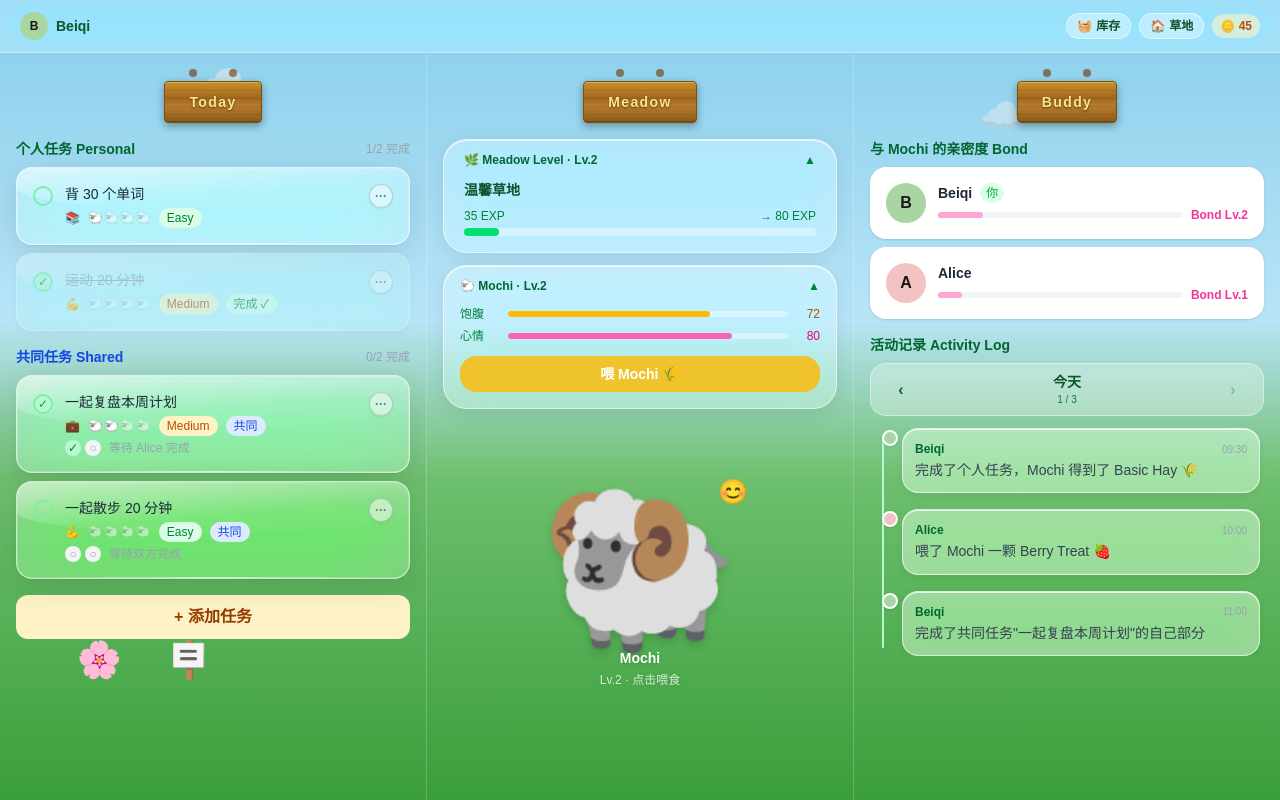
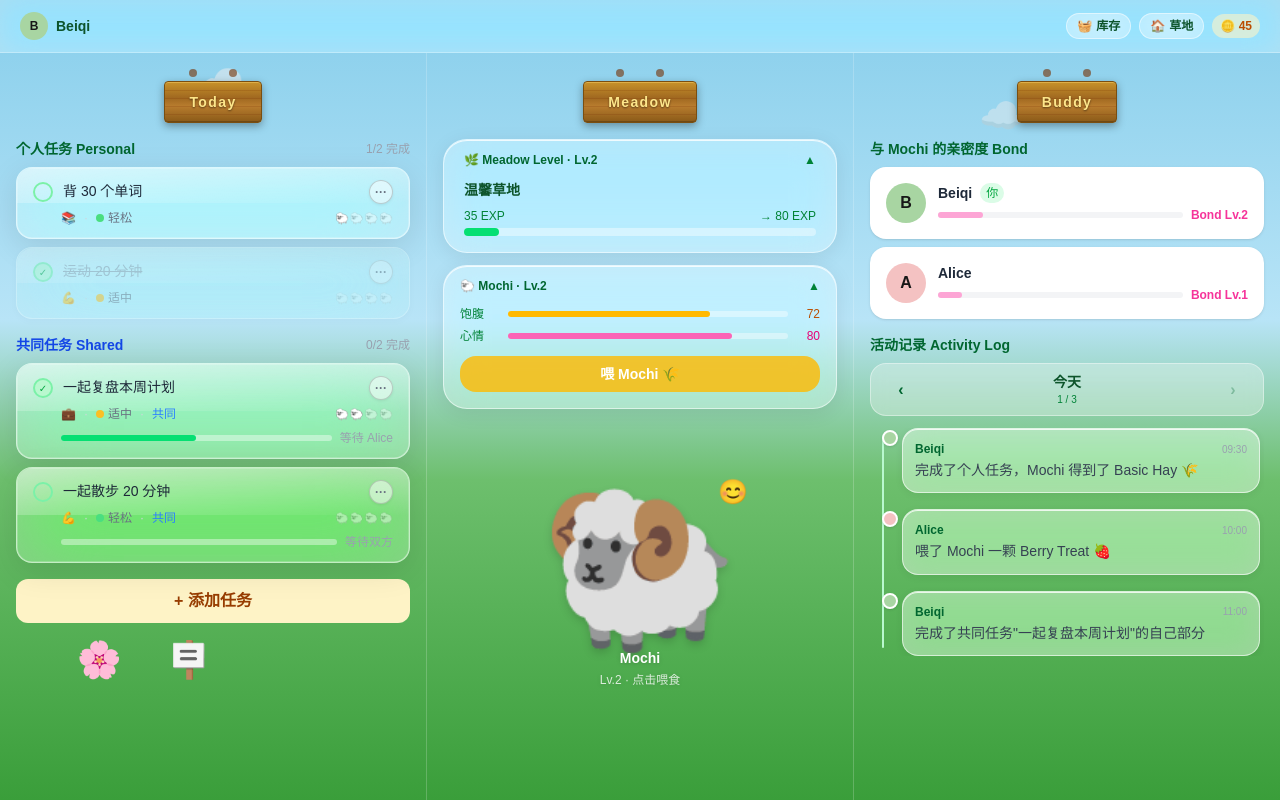
Before and after one commit to Becky-Dai/Baa-Do, a Next.js app in the folder frontend/: page /dashboard in a window 1280 px wide. Built offline with nearby package versions, Linux system fonts and the light colour scheme.

Commit message:
style: unified task card layout with clean two-row design

```diff
--- a/frontend/components/tasks/TaskCard.tsx
+++ b/frontend/components/tasks/TaskCard.tsx
@@ -7,10 +7,7 @@
 
 import { useState, useRef, useEffect } from 'react';
 import { createPortal } from 'react-dom';
-import Badge from '../ui/Badge';
 import type { Task } from '../../types/task';
-
-type BadgeColor = React.ComponentProps<typeof Badge>['color'];
 
 interface TaskCardProps {
   task: Task;
@@ -22,35 +19,18 @@ interface TaskCardProps {
   onEdit?: (taskId: string) => void;
 }
 
-const difficultyColor: Record<string, BadgeColor> = {
-  easy: 'green', medium: 'amber', hard: 'pink',
-};
-const difficultyLabel: Record<string, string> = {
-  easy: 'Easy', medium: 'Medium', hard: 'Hard',
-};
 const categoryEmoji: Record<string, string> = {
   life: '🏠', study: '📚', work: '💼', fitness: '💪',
   leisure: '🎮', diet: '🍎', social: '💬', other: '✨',
 };
 
-function SharedProgress({ task, buddyName }: { task: Task; buddyName?: string }) {
-  const count = task.completedByIds.length;
-  return (
-    <div className="flex items-center gap-1 mt-1">
-      <span className={`w-4 h-4 rounded-full text-xs flex items-center justify-center ${count >= 1 ? 'bg-green-200 text-green-700' : 'bg-gray-100 text-gray-400'}`}>
-        {count >= 1 ? '✓' : '○'}
-      </span>
-      <span className={`w-4 h-4 rounded-full text-xs flex items-center justify-center ${count >= 2 ? 'bg-green-200 text-green-700' : 'bg-gray-100 text-gray-400'}`}>
-        {count >= 2 ? '✓' : '○'}
-      </span>
-      <span className="text-xs text-gray-400 ml-1">
-        {count === 0 && '等待双方完成'}
-        {count === 1 && `等待 ${buddyName ?? '搭子'} 完成`}
-        {count >= 2 && '双方都完成了！'}
-      </span>
-    </div>
-  );
-}
+const difficultyDot: Record<string, string> = {
+  easy: '#4ade80', medium: '#fbbf24', hard: '#f87171',
+};
+
+const difficultyLabel: Record<string, string> = {
+  easy: '轻松', medium: '适中', hard: '挑战',
+};
 
 export default function TaskCard({
   task, currentUserId, buddyName,
@@ -70,10 +50,7 @@ export default function TaskCard({
   function openMenu() {
     if (buttonRef.current) {
       const rect = buttonRef.current.getBoundingClientRect();
-      setDropdownPos({
-        top: rect.bottom + 6,
-        right: window.innerWidth - rect.right,
-      });
+      setDropdownPos({ top: rect.bottom + 6, right: window.innerWidth - rect.right });
     }
     setMenuOpen(true);
   }
@@ -81,38 +58,28 @@ export default function TaskCard({
   useEffect(() => {
     if (!menuOpen) return;
     function handleClick(e: MouseEvent) {
-      const target = e.target as Node;
-      const insideDropdown = dropdownRef.current?.contains(target);
-      const insideButton = buttonRef.current?.contains(target);
-      if (!insideDropdown && !insideButton) setMenuOpen(false);
+      const t = e.target as Node;
+      if (!dropdownRef.current?.contains(t) && !buttonRef.current?.contains(t)) {
+        setMenuOpen(false);
+      }
     }
     document.addEventListener('mousedown', handleClick);
     return () => document.removeEventListener('mousedown', handleClick);
   }, [menuOpen]);
 
-  const outerStyle: React.CSSProperties = {
+  const cardStyle: React.CSSProperties = {
     position: 'relative',
     backdropFilter: 'blur(40px) saturate(200%) brightness(108%)',
     WebkitBackdropFilter: 'blur(40px) saturate(200%) brightness(108%)',
-    backgroundColor: isDone ? 'rgba(255,255,255,0.18)' : 'rgba(255,255,255,0.28)',
+    backgroundColor: isDone ? 'rgba(255,255,255,0.16)' : 'rgba(255,255,255,0.28)',
     border: '1px solid rgba(255,255,255,0.55)',
     boxShadow: isDone
-      ? '0 2px 8px rgba(0,0,0,0.06)'
-      : '0 8px 32px rgba(0,0,0,0.10), 0 1px 2px rgba(0,0,0,0.06), inset 0 0 0 0.5px rgba(255,255,255,0.4)',
+      ? '0 2px 8px rgba(0,0,0,0.05)'
+      : '0 8px 32px rgba(0,0,0,0.10), inset 0 0 0 0.5px rgba(255,255,255,0.4)',
   };
 
-  const specularStyle: React.CSSProperties = {
-    position: 'absolute', top: 0, left: 0, right: 0, height: '52%',
-    background: 'linear-gradient(175deg, rgba(255,255,255,0.55) 0%, rgba(255,255,255,0.08) 60%, transparent 100%)',
-    borderRadius: '16px 16px 40% 40% / 12px 12px 20px 20px',
-    pointerEvents: 'none',
-  };
-
-  const rimStyle: React.CSSProperties = {
-    position: 'absolute', bottom: 0, left: '10%', right: '10%', height: '1px',
-    background: 'linear-gradient(90deg, transparent, rgba(255,255,255,0.6), transparent)',
-    pointerEvents: 'none',
-  };
+  const shared = task.type === 'shared';
+  const completedCount = task.completedByIds.length;
 
   const dropdown = menuOpen ? createPortal(
     <div
@@ -125,7 +92,7 @@ export default function TaskCard({
         width: 112,
         borderRadius: 16,
         overflow: 'hidden',
-        background: '#ffffff',
+        background: '#fff',
         border: '1px solid rgba(0,0,0,0.08)',
         boxShadow: '0 8px 24px rgba(0,0,0,0.14)',
       }}
@@ -134,7 +101,7 @@ export default function TaskCard({
         onClick={() => { setMenuOpen(false); onEdit?.(task.id); }}
         className="w-full px-4 py-2.5 text-left text-sm text-gray-700 hover:bg-green-50 flex items-center gap-2"
       >
-        <svg width="14" height="14" viewBox="0 0 14 14" fill="none" xmlns="http://www.w3.org/2000/svg">
+        <svg width="14" height="14" viewBox="0 0 14 14" fill="none">
           <path d="M9.917 1.75a1.237 1.237 0 0 1 1.75 1.75L4.083 11.083l-2.333.584.583-2.334L9.917 1.75Z" stroke="currentColor" strokeWidth="1.2" strokeLinecap="round" strokeLinejoin="round"/>
         </svg>
         编辑
@@ -144,7 +111,7 @@ export default function TaskCard({
         onClick={() => { setMenuOpen(false); onDelete?.(task.id); }}
         className="w-full px-4 py-2.5 text-left text-sm text-red-500 hover:bg-red-50 flex items-center gap-2"
       >
-        <svg width="14" height="14" viewBox="0 0 14 14" fill="none" xmlns="http://www.w3.org/2000/svg">
+        <svg width="14" height="14" viewBox="0 0 14 14" fill="none">
           <path d="M1.75 3.5h10.5M5.25 3.5V2.333A.583.583 0 0 1 5.833 1.75h2.334a.583.583 0 0 1 .583.583V3.5M11.083 3.5l-.583 8.167A.583.583 0 0 1 9.917 12.25H4.083a.583.583 0 0 1-.583-.583L2.917 3.5" stroke="currentColor" strokeWidth="1.2" strokeLinecap="round" strokeLinejoin="round"/>
           <path d="M5.833 6.417v3.5M8.167 6.417v3.5" stroke="currentColor" strokeWidth="1.2" strokeLinecap="round"/>
         </svg>
@@ -155,53 +122,29 @@ export default function TaskCard({
   ) : null;
 
   return (
-    <div
-      className={`rounded-2xl p-4 transition-all ${isDone ? 'opacity-55' : ''}`}
-      style={outerStyle}
-    >
-      <div style={specularStyle} />
-      <div style={rimStyle} />
+    <div className={`rounded-2xl px-4 py-3 transition-all ${isDone ? 'opacity-50' : ''}`} style={cardStyle}>
+      {/* Specular highlight */}
+      <div className="pointer-events-none absolute inset-x-0 top-0 h-1/2 rounded-t-2xl"
+        style={{ background: 'linear-gradient(175deg, rgba(255,255,255,0.5) 0%, transparent 100%)' }} />
 
-      <div className="relative flex items-start gap-3">
-        {/* Complete button */}
+      {/* Row 1: complete button · title · menu */}
+      <div className="relative flex items-center gap-2.5">
         <button
           onClick={() => alreadyCompleted ? onUncomplete(task.id) : onComplete(task.id)}
-          className={`mt-0.5 w-5 h-5 rounded-full border-2 flex items-center justify-center flex-shrink-0 transition-colors ${
+          className={`w-5 h-5 rounded-full border-2 flex items-center justify-center flex-shrink-0 transition-colors ${
             alreadyCompleted
               ? 'bg-green-200 border-green-300 text-green-600 hover:bg-red-100 hover:border-red-300 hover:text-red-400'
               : 'border-green-300 hover:bg-green-50'
           }`}
         >
-          {alreadyCompleted && <span className="text-xs">✓</span>}
+          {alreadyCompleted && <span className="text-[10px]">✓</span>}
         </button>
 
-        {/* Content */}
-        <div className="flex-1 min-w-0">
-          <div className="flex items-center gap-2 flex-wrap">
-            <p className={`text-sm font-medium ${isDone ? 'line-through text-gray-400' : 'text-gray-800'}`}>
-              {isPrivate && !isOwnTask ? '私密任务' : task.title}
-            </p>
-            {isPrivate && <span className="text-xs text-gray-300">🔒</span>}
-          </div>
-          <div className="flex items-center gap-2 mt-1 flex-wrap">
-            <span className="text-xs">{categoryEmoji[task.category] ?? '✨'}</span>
-            <span className="flex items-center gap-px">
-              {[1,2,3,4].map((i) => (
-                <span
-                  key={i}
-                  className="text-xs leading-none select-none"
-                  style={i <= task.priority ? {} : { filter: 'grayscale(0.6)', opacity: 0.45 }}
-                >🐑</span>
-              ))}
-            </span>
-            <Badge label={difficultyLabel[task.difficulty]} color={difficultyColor[task.difficulty]} />
-            {task.type === 'shared' && <Badge label="共同" color="blue" />}
-            {isDone && <Badge label="完成 ✓" color="green" />}
-          </div>
-          {task.type === 'shared' && <SharedProgress task={task} buddyName={buddyName} />}
-        </div>
+        <p className={`flex-1 text-sm font-medium leading-snug ${isDone ? 'line-through text-gray-400' : 'text-gray-800'}`}>
+          {isPrivate && !isOwnTask ? '私密任务' : task.title}
+          {isPrivate && <span className="ml-1 text-gray-300 text-xs">🔒</span>}
+        </p>
 
-        {/* Three-dot menu button */}
         {canManage && (
           <>
             <button
@@ -220,6 +163,56 @@ export default function TaskCard({
           </>
         )}
       </div>
+
+      {/* Row 2: meta info */}
+      <div className="relative flex items-center gap-2 mt-1.5 pl-7">
+        {/* Category */}
+        <span className="text-xs">{categoryEmoji[task.category] ?? '✨'}</span>
+
+        <span className="text-gray-300 text-xs">·</span>
+
+        {/* Difficulty dot + label */}
+        <span className="flex items-center gap-1">
+          <span className="w-2 h-2 rounded-full inline-block flex-shrink-0"
+            style={{ backgroundColor: difficultyDot[task.difficulty] }} />
+          <span className="text-xs text-gray-500">{difficultyLabel[task.difficulty]}</span>
+        </span>
+
+        {/* Shared badge */}
+        {shared && (
+          <>
+            <span className="text-gray-300 text-xs">·</span>
+            <span className="text-xs text-blue-500 font-medium">共同</span>
+          </>
+        )}
+
+        {/* Priority sheep */}
+        <span className="ml-auto flex items-center gap-px">
+          {[1,2,3,4].map((i) => (
+            <span key={i} className="text-[11px] leading-none select-none"
+              style={i <= task.priority ? {} : { filter: 'grayscale(0.6)', opacity: 0.4 }}>
+              🐑
+            </span>
+          ))}
+        </span>
+      </div>
+
+      {/* Row 3: shared progress (only for shared tasks) */}
+      {shared && (
+        <div className="relative flex items-center gap-2 mt-2 pl-7">
+          <div className="flex-1 h-1.5 rounded-full bg-white/40">
+            <div
+              className="h-1.5 rounded-full bg-green-400 transition-all duration-300"
+              style={{ width: `${(completedCount / 2) * 100}%` }}
+            />
+          </div>
+          <span className="text-xs text-gray-400 flex-shrink-0">
+            {completedCount === 0 && '等待双方'}
+            {completedCount === 1 && `等待 ${buddyName ?? '搭子'}`}
+            {completedCount >= 2 && '双方完成 ✓'}
+          </span>
+        </div>
+      )}
     </div>
   );
 }
```
